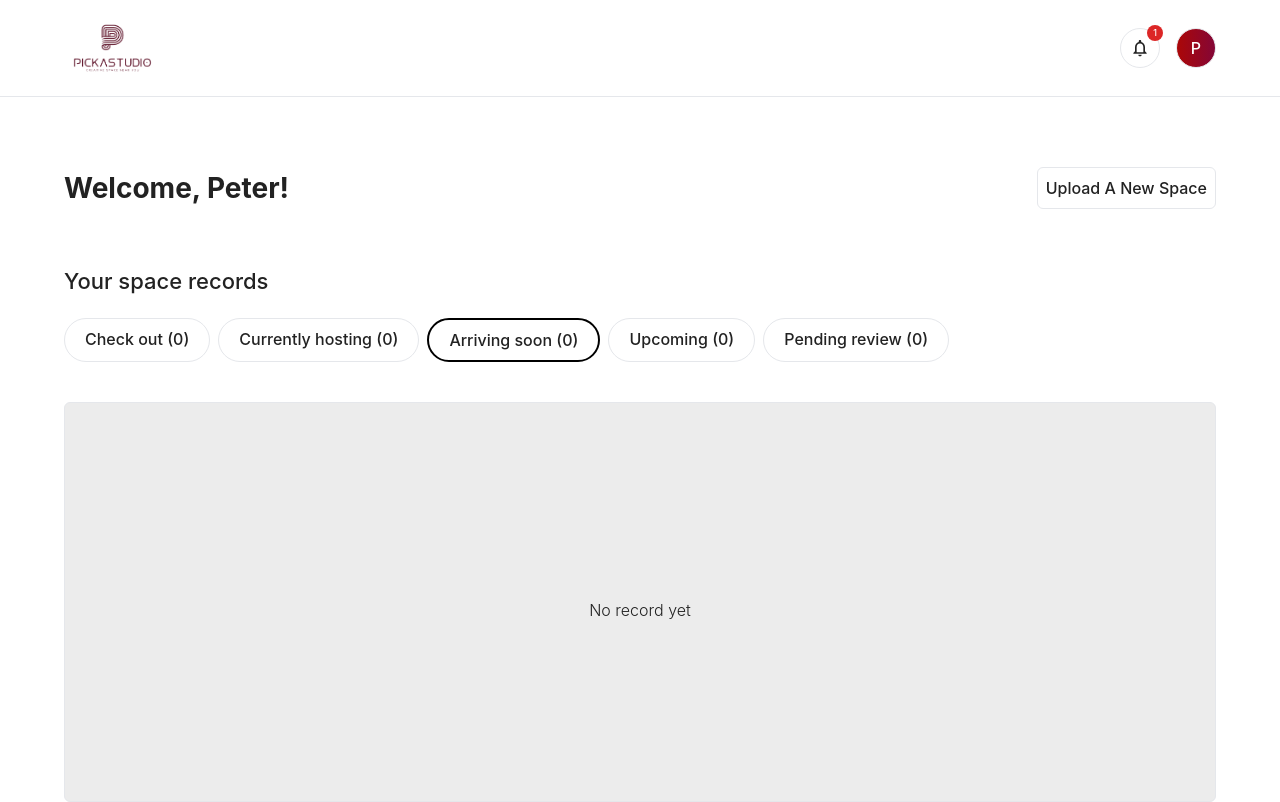
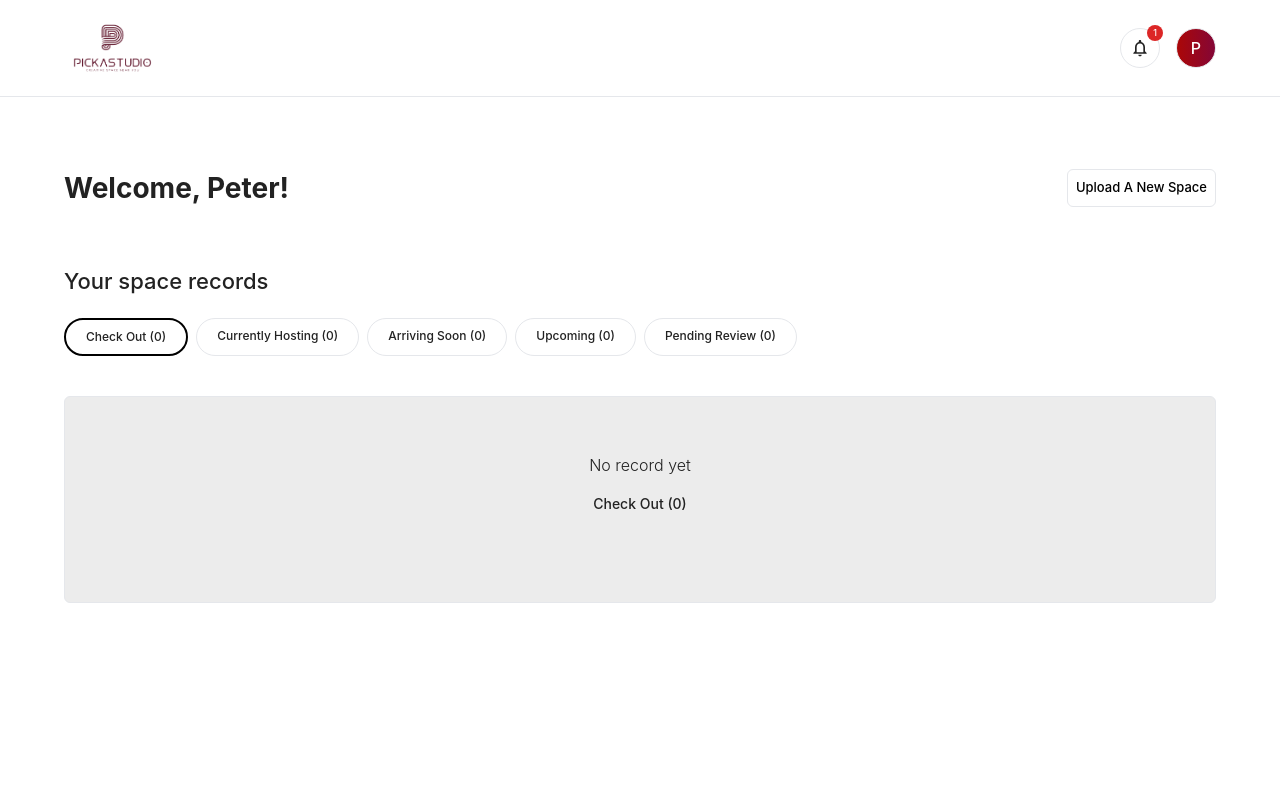
Before and after one commit to CodeLab-Collaborators/pickStudio, a React (Vite) app in the folder pick_fe/: page /personal/1 in a window 1280 px wide. Built offline with nearby package versions, Linux system fonts and the light colour scheme; some icons are missing; what recoil-persist would draw is missing.

Commit message:
person pased

```diff
--- a/pick_fe/src/components/blocks/Personal/PersonalHeader.tsx
+++ b/pick_fe/src/components/blocks/Personal/PersonalHeader.tsx
@@ -1,3 +1,4 @@
+import { Link } from "react-router-dom";
 import logo from "../../../assets/logo.png";
 
 import { MdOutlineNotifications } from "react-icons/md";
@@ -8,7 +9,9 @@ const PersonalHeader = () => {
     <div className="h-[97px] flex w-full justify-center items-center border-b">
       <div className="w-[90%] flex h-full justify-between items-center">
         <div>
-          <img src={logo} className="h-14" />
+          <Link to="/">
+            <img src={logo} className="h-14" />
+          </Link>
         </div>
         <div className="flex items-center gap-4">
           <div className="w-10 h-10 rounded-full border flex justify-center items-center p-1 bg-white relative">
--- a/pick_fe/src/components/static/AuthBar.tsx
+++ b/pick_fe/src/components/static/AuthBar.tsx
@@ -11,9 +11,15 @@ const AuthBar = () => {
   const mainUser = JSON.parse(localStorage.getItem("mainUser")!);
 
   const { data } = userHooks();
+
+  // console.log(data._id);
+
   return (
     <div className="flex items-center gap-2 max-md:hidden text-sm tracking-wide">
-      <Link to="/upload-studio" className="text-black hover:text-black">
+      <Link
+        to={`/personal/${data?._id}`}
+        className="text-black hover:text-black"
+      >
         <p className="px-4 font-medium  py-3 ease-in transition-all cursor-pointer hover:bg-[#F7F7F7] rounded-full">
           Upload your studio
         </p>
--- a/pick_fe/src/pages/hosting/PersonalScreen.tsx
+++ /dev/null
@@ -1,14 +0,0 @@
-import React from "react";
-
-const PersonalScreen = () => {
-  return (
-    <div className="flex w-full justify-center flex-col">
-      <div className="flex justify-between w-[90%]">
-        <span>Welcome name</span>
-        <div>Add a Studio</div>
-      </div>
-    </div>
-  );
-};
-
-export default PersonalScreen;
--- a/pick_fe/src/pages/personal/PersonRecord.tsx
+++ b/pick_fe/src/pages/personal/PersonRecord.tsx
@@ -2,38 +2,63 @@ import React, { useEffect, useState } from "react";
 import { FaListCheck } from "react-icons/fa6";
 
 const PersonRecord = () => {
-  const [stateStart, setStateStart] = useState(true);
-  const [stateStart1, setStateStart1] = useState(false);
+  const [toggled, setToggled] = useState(false);
 
-  const word = [
-    { work: "Check out (0)", state: stateStart1 },
-    { work: "Currently hosting (0)", state: stateStart1 },
-    { work: "Arriving soon (0)", state: stateStart },
-    { work: "Upcoming (0)", state: stateStart1 },
-    { work: "Pending review (0)", state: stateStart1 },
+  let word = [
+    { work: "Check out (0)", state: true },
+    { work: "Currently hosting (0)", state: false },
+    { work: "Arriving soon (0)", state: false },
+    { work: "Upcoming (0)", state: false },
+    { work: "Pending review (0)", state: false },
   ];
 
-  useEffect(() => {}, [word, stateStart, stateStart1]);
+  const [state, setState] = useState<Array<any>>(word);
+
+  const changeState = (i: number) => {
+    if (!document.startViewTransition) {
+      let truty = state.find((el) => el.state === true);
+      truty!.state = false;
+      state[i].state = true;
+
+      setToggled(true);
+    } else {
+      document.startViewTransition(() => {
+        let truty = state.find((el) => el.state === true);
+        truty!.state = false;
+        state[i].state = true;
+
+        setToggled(true);
+      });
+    }
+  };
+
+  useEffect(() => {
+    if (toggled) {
+      let timer = setTimeout(() => {
+        setToggled(false);
+        clearTimeout(timer);
+      });
+    }
+  }, [state, toggled]);
+
   return (
     <div>
       <div className="mt-14" />
       <div className="font-medium text-[22px] mb-5">Your space records</div>
 
-      <div className="flex gap-2">
-        {word.map((props: any, i: number) => (
+      <div className="flex flex-wrap gap-2 ">
+        {state.map((props: any, i: number) => (
           <div
             key={i}
             className={`
             rounded-full  ${
               props.state ? "border-black border-2" : "border"
-            } py-2 px-5 font-medium cursor-pointer`}
+            } py-2 px-5 font-medium cursor-pointer text-[12px] capitalize`}
+            style={{
+              border: `${props.state ? "2px solid black" : ""}`,
+            }}
             onClick={() => {
-              let truty = word.find((el) => el.state === true);
-              truty!.state = stateStart1;
-              word[i].state = stateStart;
-
-              console.log(truty);
-              console.log(word);
+              changeState(i);
             }}
           >
             {props.work}
@@ -41,9 +66,16 @@ const PersonRecord = () => {
         ))}
       </div>
 
-      <div className="flex  flex-col justify-center items-center mt-10 border bg-[#ececec] rounded-md p-4 min-h-[400px]">
+      <div className="flex  flex-col justify-center items-center mt-10 border bg-[#ececec] rounded-md p-4 min-h-[200px] pt-10">
         <FaListCheck />
         <div>No record yet</div>
+        <div className="mt-4 font-medium text-[14px] capitalize">
+          {state?.find((el: any) => el.state === true)?.work}
+        </div>
+
+        <br />
+        <br />
+        <br />
       </div>
     </div>
   );
--- a/pick_fe/src/pages/personal/PersonalStart.tsx
+++ b/pick_fe/src/pages/personal/PersonalStart.tsx
@@ -1,5 +1,7 @@
 import React from "react";
 import PersonRecord from "./PersonRecord";
+import { Link } from "react-router-dom";
+import Transition from "../../utils/transition";
 
 const PersonalStart = () => {
   return (
@@ -7,8 +9,10 @@ const PersonalStart = () => {
       <div className="w-[90%] mt-[70px]">
         <div className="flex w-full items-center justify-between">
           <div className="font-bold text-[28px]">Welcome, Peter!</div>
-          <div className="border rounded-md p-2 font-medium cursor-pointer transition-all duration-300 hover:scale-[1.02] capitalize">
-            upload a new space
+          <div className="border rounded-md p-2 font-medium cursor-pointer transition-all duration-300  capitalize hover:bg-pink-50 text-[13px] text-center">
+            <Link to="/upload-studio" className="text-black hover:text-black ">
+              upload a new space
+            </Link>
           </div>
         </div>
 
--- /dev/null
+++ b/pick_fe/src/utils/transition.tsx
@@ -0,0 +1,29 @@
+import { FC, PropsWithChildren } from "react";
+import { useNavigate } from "react-router-dom";
+
+interface iProps {
+  to: string;
+}
+const Transition: FC<PropsWithChildren<iProps>> = (props: any, { to }) => {
+  const { children } = props;
+  const navigate = useNavigate();
+
+  const nav = () => {
+    if (!document.startViewTransition) {
+      navigate(to);
+    } else {
+      document.startViewTransition(() => {
+        navigate(to);
+      });
+    }
+  };
+
+  console.log("reading this: ", to);
+  return (
+    <div>
+      <button onClick={nav}>{children}</button>
+    </div>
+  );
+};
+
+export default Transition;
```
